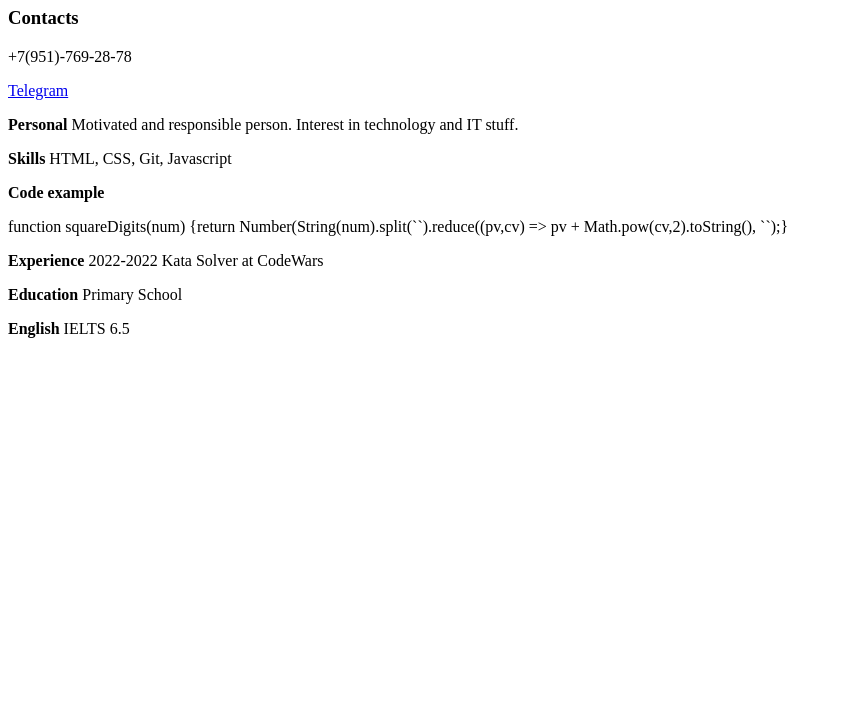
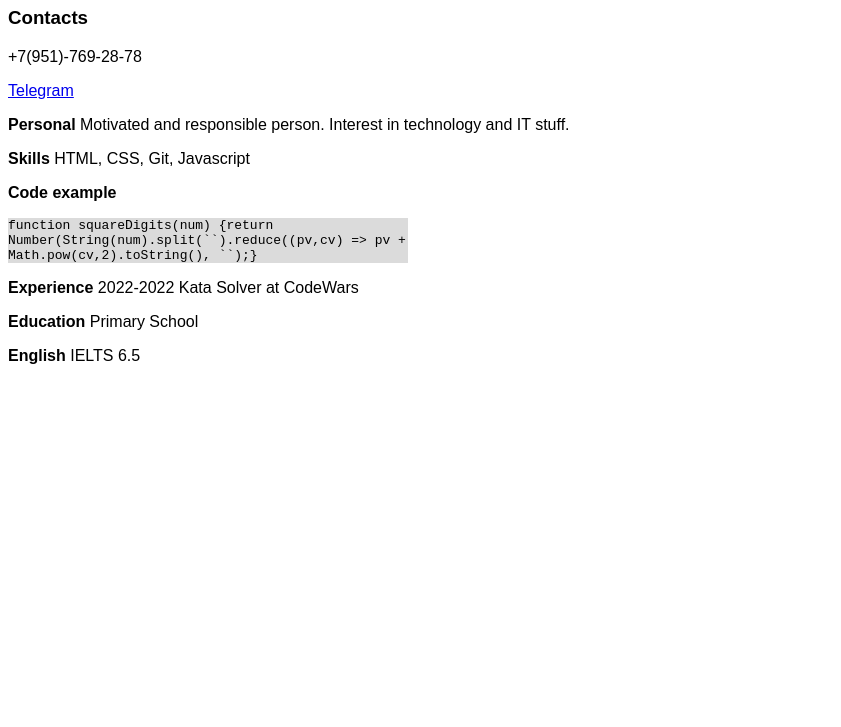
Before and after one commit to MishaMgla/rsschool-cv, a plain HTML site: page index.html in a window 1280 px wide. Shown: the part 73-800 px from the top of the page, without its empty margins (0-841 px from the left). Drawn offline with Linux system fonts and the light colour scheme.

Commit message:
feat: link styles

```diff
--- a/index.html
+++ b/index.html
@@ -5,7 +5,8 @@
     <meta charset="UTF-8">
     <meta http-equiv="X-UA-Compatible" content="IE=edge">
     <meta name="viewport" content="width=device-width, initial-scale=1.0">
-    <title>Document</title>
+    <title>CV#2</title>
+    <link type="text/css" rel="stylesheet" href="style.css" />
 </head>
 
 <body>
--- a/style.css
+++ b/style.css
@@ -0,0 +1,9 @@
+body{
+    font-family: Arial, Helvetica, sans-serif;
+}
+
+.code{
+    background-color: rgb(219, 219, 219);
+    width: 400px;
+    font-family: monospace;
+}
```
